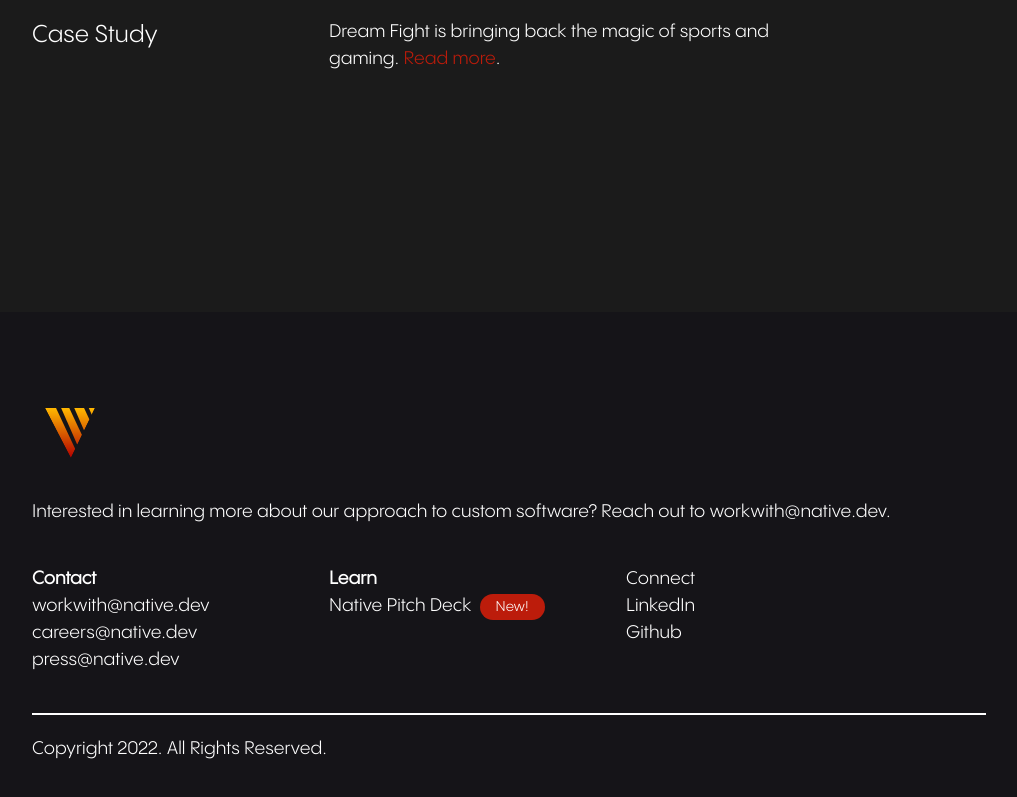
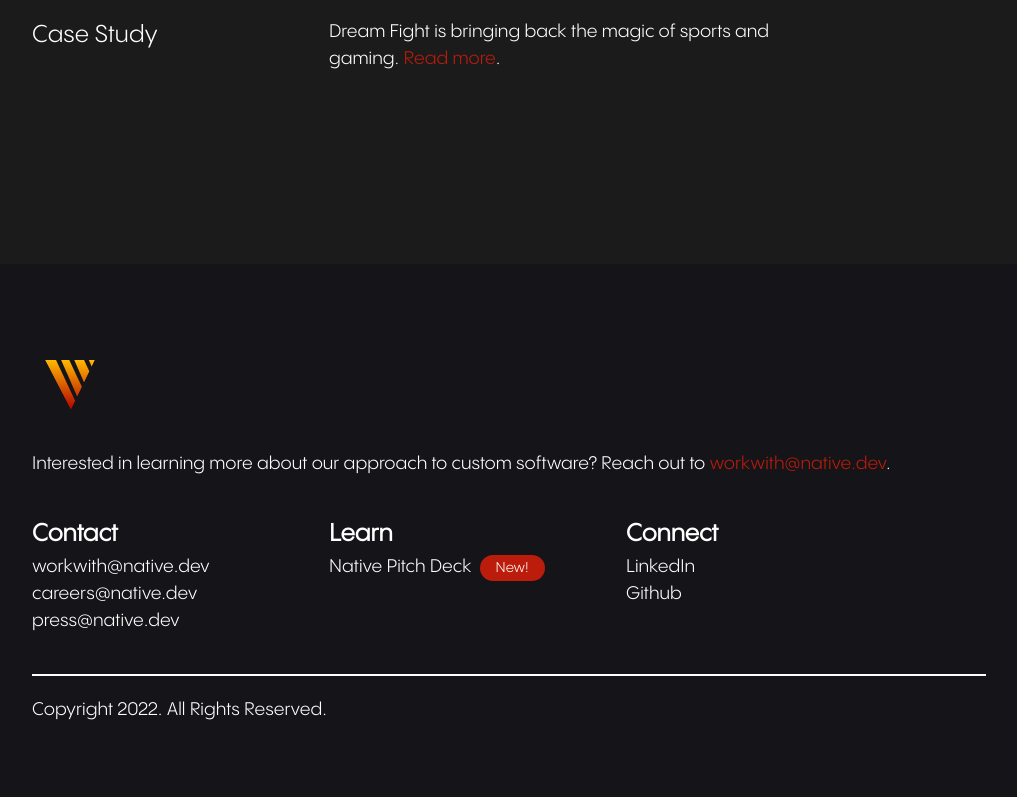
Before and after one commit to native-dev-studio/native-website, a Gatsby site: page / in a window 1280 px wide. Shown: the part 1185-1982 px from the top of the page, without its empty margins (131-1148 px from the left). Built offline with nearby package versions, Linux system fonts and the light colour scheme; Gatsby itself is replaced by a stand-in of ours.

Commit message:
style: tweaks to spacing

```diff
--- a/src/pages/index.tsx
+++ b/src/pages/index.tsx
@@ -24,7 +24,7 @@ const IndexPage = () => {
                 Native is an independent studio building mission-critical products for Web3 startups. We help define your technical vision and form the right team and cross-functional leadership to execute it.
               </p>
             </section>
-            <section className='col-span-10 mb-60'>
+            <section className='col-span-10 mb-48'>
               <div className='bg-black my-5'>
                 <StaticImage
                   src='../images/df-case-study-image.png'
@@ -55,42 +55,57 @@ const IndexPage = () => {
         />
         <div className='grid-container'>
           <p className='my-10 col-start-2 col-span-10'>
-            Interested in learning more about our approach to custom software? Reach out to workwith@native.dev.
+            Interested in learning more about our approach to custom software? Reach out to&nbsp;
+            <a href='mailto:workwith@native.dev'>
+              workwith@native.dev
+            </a>.
           </p>
           <ul className='col-start-2'>
-            <li className='font-bold'>
+            <li className='font-bold text-md'>
               Contact
             </li>
             <li>
+              <a href='mailto:workwith@native.dev' className='text-white hover:text-red'>
                 workwith@native.dev
+              </a>
             </li>
             <li>
+              <a href='mailto:careers@native.dev' className='text-white hover:text-red'>
                 careers@native.dev
+              </a>
             </li>
             <li>
+              <a href='mailto:press@native.dev' className='text-white hover:text-red'>
                 press@native.dev
+              </a>
             </li>
           </ul>
           <ul className='col-start-5 col-span-3' >
-            <li className='font-bold'>
+            <li className='font-bold text-md'>
               Learn
             </li>
             <li>
+              <a href='https://pitch.com/v/website-u6wxwg' className='text-white hover:text-red'>
                 Native Pitch Deck
+              </a>
               <span className='ml-2 rounded-full bg-red py-1.5 px-4 text-xs bg-blue'>
                 New!
               </span>
             </li>
           </ul>
           <ul className='col-start-8'>
-            <li>
+            <li className='font-bold text-md'>
               Connect
             </li>
             <li>
+              <a href='https://www.linkedin.com/company/native-dev' className='text-white hover:text-red'>
                 LinkedIn
+              </a>
             </li>
             <li>
+              <a href='https://github.com/native-dev-studio' className='text-white hover:text-red'>
                 Github
+              </a>
             </li>
           </ul>
           <div className='divider col-start-2 col-span-10' />
```
Lines whose indentation alone changed are shown as unchanged.
